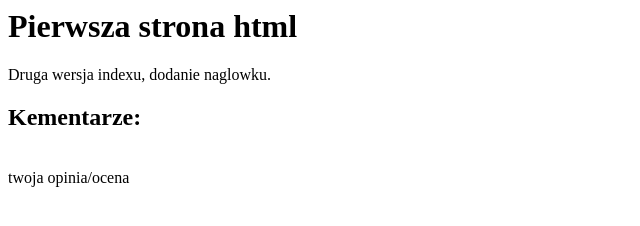
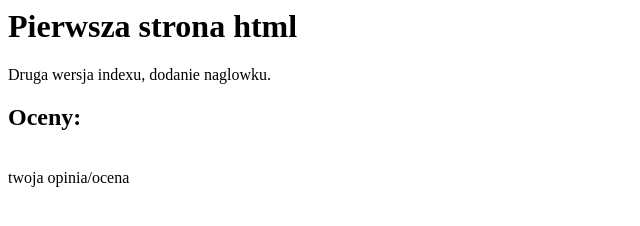
Before and after one commit to crcgit1704/WarsztatyPolitechnika1704, a plain HTML site: page index.html in a window 1280 px wide. Shown: the full height of the page, 0-640 px from the left. Drawn offline with Linux system fonts and the light colour scheme.

Commit message:
Zmiana pliku index.html zgodnie z pull requestem

```diff
--- a/index.html
+++ b/index.html
@@ -5,7 +5,7 @@
 	<h1>Pierwsza strona html</h1>
 	Druga wersja indexu, dodanie naglowku.
 
-	<h2>Kementarze: </h2>
+	<h2>Oceny: </h2>
 	<br>twoja opinia/ocena
 	</body>
 </html>
```
